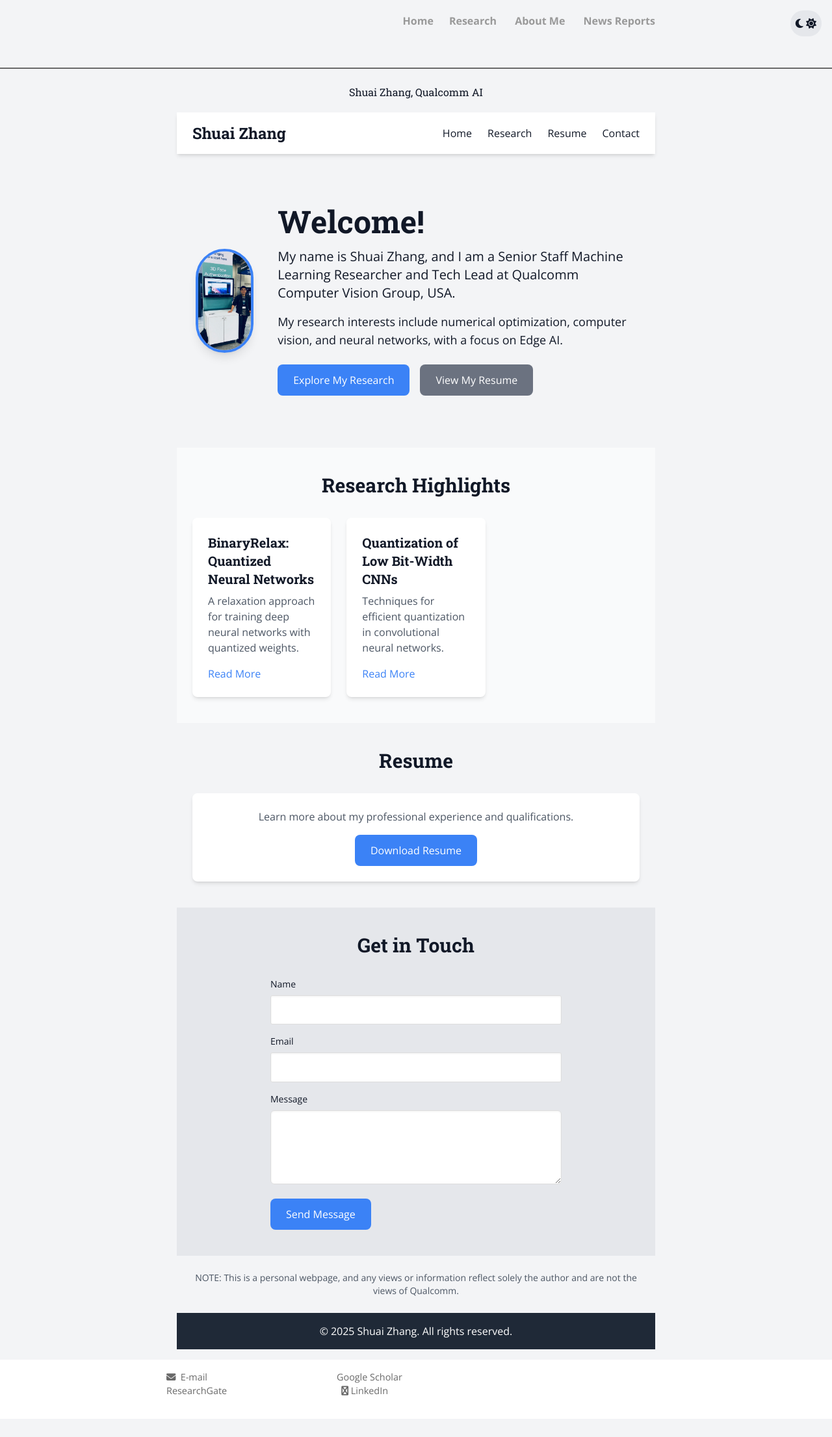
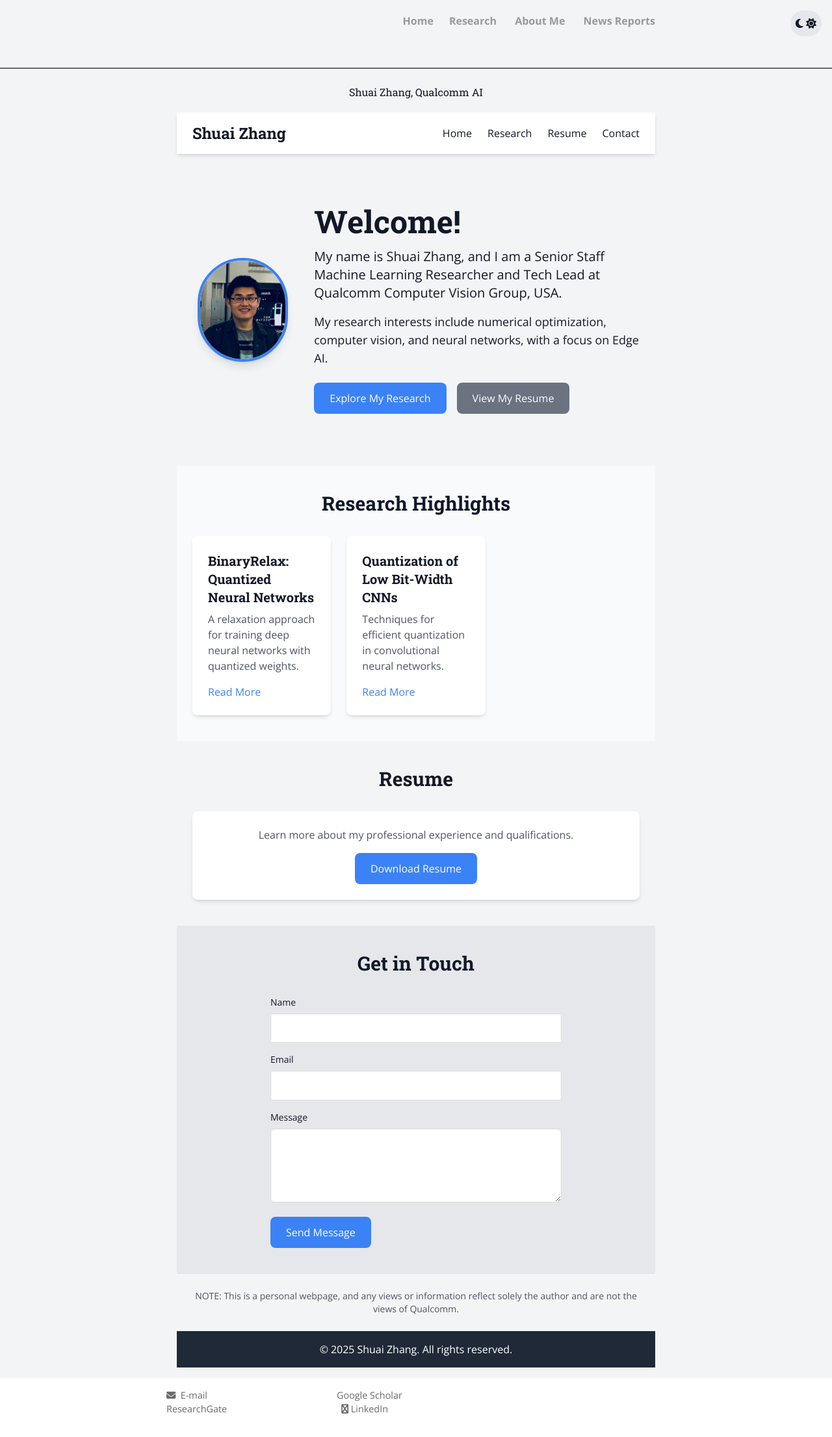
Before and after one commit to zsivine/zsivine.github.io, a Jekyll site: the page built from index.html, in a window 1280 px wide. Shown: the whole page at 65% size. Built offline with Jekyll 4.4.1, drawn with Linux system fonts in a browser that asks for light colours; nearby versions of some CDN libraries; the list of posts is cut into pages by our own code; comment, search, counter and statistics services are not loaded; a style sheet for code colours, icons or effects is not loaded; before the commit the page ends 2184 px from its top, so only the background shows below that.

Commit message:
change profile photo

```diff
--- a/index.html
+++ b/index.html
@@ -61,7 +61,8 @@ title: Shuai Zhang, Qualcomm AI
       <div class="flex flex-col md:flex-row items-center gap-8">
         <!-- Profile Photo -->
         <div class="flex-shrink-0">
-          <img src="Shuai_CVPR2018.jpeg" alt="Shuai Zhang Profile Photo" class="w-32 h-32 md:w-40 md:h-40 rounded-full border-4 border-blue-500 shadow-lg object-cover" loading="lazy">
+          <img src="Shuai_CVPR2018.png" alt="Shuai Zhang Profile Photo"
+          class="w-32 h-32 md:w-40 md:h-40 rounded-full border-4 border-blue-500 shadow-lg object-cover" loading="lazy">
         </div>
         <!-- Introduction Text -->
         <div class="text-center md:text-left">
```
Also changed, not shown: Shuai_CVPR2018.png (added).
